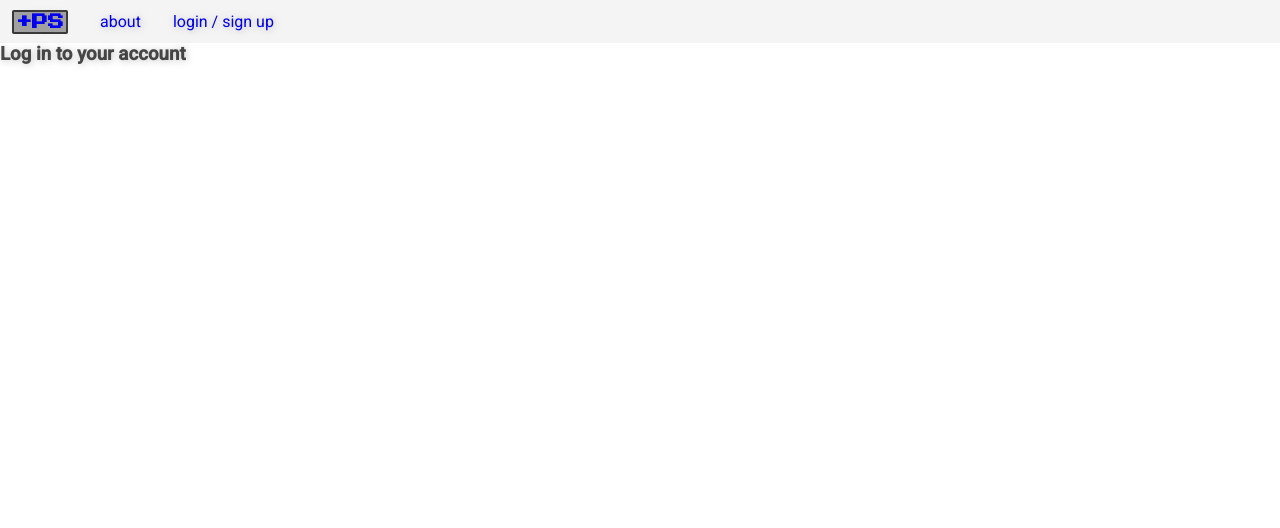
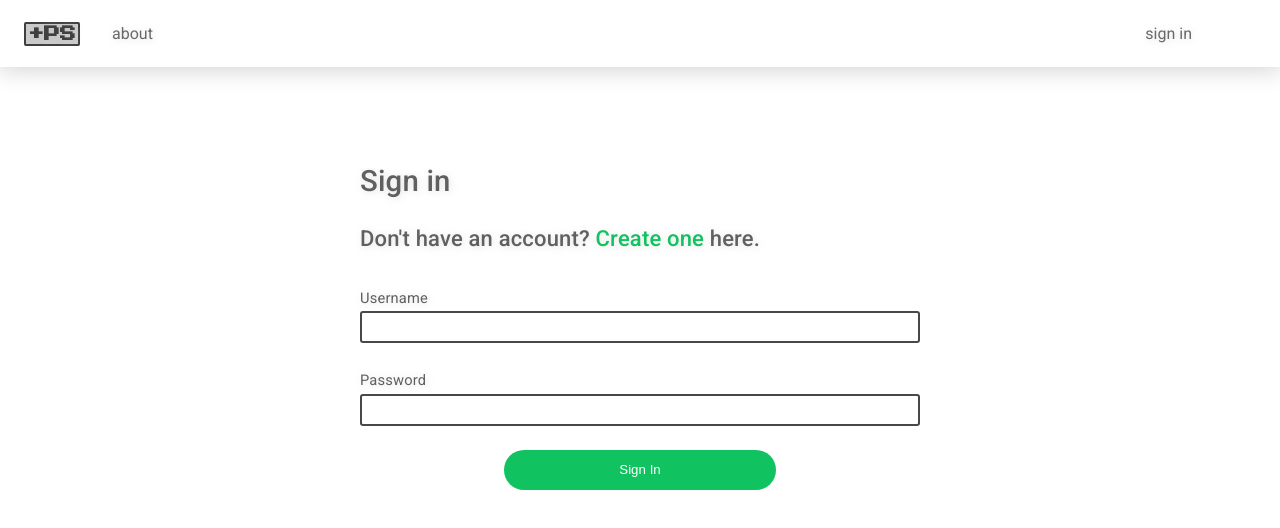
Before and after one commit to razume/prod_tracker, a React app: page /login in a window 1280 px wide. Shown: the top 528 px of the page. Built offline with nearby package versions, Linux system fonts and the light colour scheme; no server answers.

Commit message:
add sign in page

```diff
--- a/server.js
+++ b/server.js
@@ -10,6 +10,12 @@ app.use('/dist', express.static(path.join(__dirname, 'dist')));
 app.get('/', (req, res, next) =>
   res.sendFile(path.join(__dirname, 'index.html'))
 );
+
+app.get('/api/users', (req, res, next) => {
+  db.readUsers()
+    .then(response => res.send(response))
+    .catch(next);
+});
 
 app.get('/api/activities', (req, res, next) => {
   db.readActivities()
--- a/src/App.css
+++ b/src/App.css
@@ -7,11 +7,17 @@ body {
   font-family: 'Roboto', sans-serif;
   font-weight: 400;
   color: rgba(37, 37, 37, 0.836);
-  text-shadow: 1px 1px 7px rgb(158, 158, 158, 0.596);
+  text-shadow: 1px 1px 7px rgba(192, 192, 192, 0.445);
 }
 
 li {
   list-style-type: none;
+}
+
+input,
+button,
+submit {
+  border: none;
 }
 
 hr {
@@ -28,7 +34,7 @@ a:visited {
 }
 
 a:hover {
-  text-shadow: 1px 1px 7px rgba(92, 92, 92, 0.678);
+  color: rgba(26, 26, 26, 0.945);
 }
 
 a:active {
@@ -38,9 +44,10 @@ a:active {
 #logo {
   font-family: 'Press Start 2P', cursive;
   border: 2px solid rgba(36, 36, 36, 0.836);
+  color: rgba(37, 37, 37, 0.836);
   border-radius: 2px;
   padding: 2px;
-  background-color: rgba(124, 124, 124, 0.685);
+  background-color: rgba(180, 180, 180, 0.685);
   font-weight: bolder;
 }
 
@@ -57,8 +64,8 @@ a:active {
   flex-direction: row;
   justify-content: space-between;
   align-items: center;
-  padding: 0.75rem;
-  background-color: rgba(221, 221, 221, 0.329);
+  padding: 1.5rem;
+  box-shadow: 0 1px 25px 2px rgb(211, 211, 211);
 }
 
 .header-container > div {
@@ -69,6 +76,7 @@ a:active {
 
 .header-container > div > * {
   padding-right: 2rem;
+  color: rgb(105, 105, 105);
 }
 
 .title {
@@ -156,6 +164,7 @@ a:active {
   height: 2rem;
   margin-bottom: 0.5rem;
   border: 4px solid rgba(37, 37, 37, 0.836);
+  border-radius: 2px;
   padding: 3px;
 }
 
@@ -177,6 +186,7 @@ a:active {
 .prod-button,
 .unprod-button {
   border: 1px solid rgb(58, 58, 58);
+  border-radius: 3px;
   box-shadow: 1px 1px 10px 1px rgb(190, 190, 190);
 }
 
@@ -290,3 +300,63 @@ a:active {
   padding: 3px;
   border-radius: 2px;
 }
+
+.login-form-container {
+  margin-top: 1rem;
+  display: flex;
+  flex-direction: column;
+  align-items: center;
+  justify-content: center;
+}
+
+.login-form {
+  font-size: 11pt;
+  width: auto;
+  max-width: 648px;
+  box-sizing: border-box;
+  padding-left: 20px;
+  padding-right: 20px;
+  margin: 85px auto 85px;
+  overflow: hidden;
+  font-weight: 400;
+  line-height: 1.8em;
+  letter-spacing: 0.0125em;
+  color: #606060;
+}
+.login-form > h1,
+.login-form > h2 {
+  margin-bottom: 2rem;
+  font-weight: 500;
+}
+
+.login-form > form > span > input {
+  margin-bottom: 1.5rem;
+  height: 2rem;
+  width: 35rem;
+  padding: 6px;
+  border: 2px solid rgba(37, 37, 37, 0.836);
+  border-radius: 3px;
+}
+
+.login-form > form > button {
+  height: 2.5rem;
+  width: 17rem;
+  border-radius: 20px;
+  color: white;
+  background-color: rgb(17, 194, 96);
+}
+
+.login-form > form > button:hover {
+  height: 2.5rem;
+  width: 17rem;
+  border-radius: 20px;
+  color: white;
+  background-color: rgba(17, 194, 97, 0.534);
+}
+
+.login-form > form {
+  display: flex;
+  flex-direction: column;
+  justify-content: center;
+  align-items: center;
+}
--- a/src/App.js
+++ b/src/App.js
@@ -9,11 +9,33 @@ import ActivityForm from './components/ActivityForm';
 import ActivityList from './components/ActivityList';
 
 const App = () => {
+  const [users, setUsers] = useState([]);
+  const [currentUser, setCurrentUser] = useState({ email: '', password: '' });
   const [activities, setActivities] = useState([]);
 
   useEffect(() => {
-    axios.get('/api/activities').then(response => setActivities(response.data));
+    Promise.all([axios.get('/api/users'), axios.get('/api/activities')])
+      .then(responses => responses.map(response => response.data))
+      .then(results => {
+        setUsers(results[0]);
+        setActivities(results[1]);
+      });
   }, []);
+
+  const logUserIn = ev => {
+    ev.preventDefault();
+    const username = document.querySelector('[name="existing-username"]').value;
+    const password = document.querySelector('[name="existing-pw"]').value;
+    // set the current user
+    const _currentUser = users.filter(
+      user => user.username === username && user.password === password
+    );
+    if (_currentUser[0]) {
+      setCurrentUser(_currentUser[0]);
+    } else {
+      alert('invalid username or password');
+    }
+  };
 
   const createProdActivity = () => {
     const activityText = document.querySelector('[name="activity-text"]').value;
@@ -66,7 +88,6 @@ const App = () => {
 
     if (!updatedType) {
       updatedType = activityToUpdate.type;
-      console.log(updatedType);
     }
 
     if (!updatedText) {
@@ -126,19 +147,22 @@ const App = () => {
       <div>
         <nav className="header-container">
           <div>
+            <Link to="/">
+              <span id="logo">+PS</span>
+            </Link>
+            <Link to="/about">about</Link>
+          </div>
+          <div>
+            {currentUser.username ? (
+              <Link to="/login">sign out</Link>
+            ) : (
+              <Link to="/login">sign in</Link>
+            )}
+
             <span>
-              <Link to="/">
-                <span id="logo">+PS</span>
-              </Link>
-            </span>
-            <span>
-              <Link to="/about">about</Link>
-            </span>
-            <span>
-              <Link to="/login">login / sign up</Link>{' '}
+              <i className="gg-dark-mode" />
             </span>
           </div>
-          <i className="gg-dark-mode" />
         </nav>
 
         {/* A <Switch> looks through its children <Route>s and
@@ -148,7 +172,7 @@ const App = () => {
             <About />
           </Route>
           <Route path="/login">
-            <Login />
+            <Login currentUser={currentUser} logUserIn={logUserIn} />
           </Route>
           <Route path="/">
             <div>
--- a/src/components/Login.js
+++ b/src/components/Login.js
@@ -1,9 +1,35 @@
 import React from 'react';
 
-export default function Login() {
+export default function Login({ logUserIn, currentUser }) {
   return (
-    <div>
-      <h3>Log in to your account</h3>
+    <div className="login-form-container">
+      {currentUser.username ? (
+        <div>
+          <h2>Welcome, {currentUser.username}</h2>
+          <p>
+            Not {currentUser.username}? <button>Sign out</button>
+          </p>
+        </div>
+      ) : (
+        <div className="login-form">
+          <h1>Sign in</h1>
+          <h2>
+            Don't have an account?{' '}
+            <span style={{ color: 'rgb(17, 194, 96)' }}>Create one </span>here.
+          </h2>
+          <form onSubmit={logUserIn}>
+            <span>
+              <p>Username</p>
+              <input name="existing-username" type="text" />
+            </span>
+            <span>
+              <p>Password</p>
+              <input name="existing-pw" type="password" />
+            </span>
+            <button>Sign In</button>
+          </form>
+        </div>
+      )}
     </div>
   );
 }
```
Also changed, not shown: db.js (+81 -8 lines).
